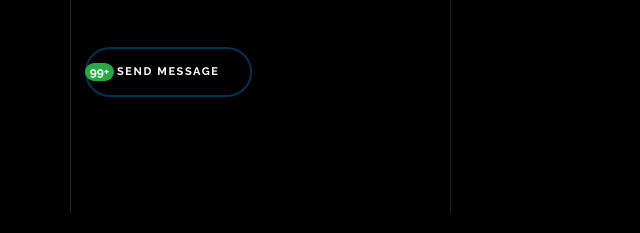
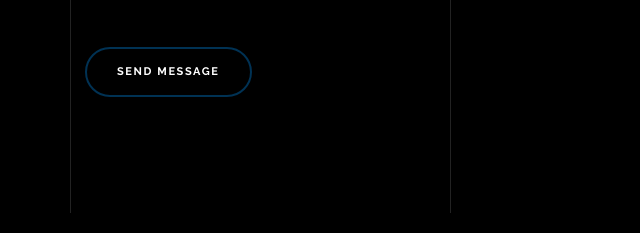
Before and after one commit to AhnSaeChan/Portfolio_Project, a plain HTML site: page unfold-master/index.html in a window 1280 px wide. Shown: the part 6539-6772 px from the top of the page, 0-640 px from the left. Drawn offline with nearby package versions, Linux system fonts and the light colour scheme; files whose address does not match are found by name.

Commit message:
20250131

```diff
--- a/unfold-master/index.html
+++ b/unfold-master/index.html
@@ -624,9 +624,7 @@
                 <div class="form-group row gsap-reveal">
                     <div class="col-md-12 d-flex align-items-center">
                       <input type="submit" class="btn btn-outline-pill btn-custom-light mr-3" value="Send Message">
-                      <span class="position-absolute top-0 start-100 translate-middle badge rounded-pill bg-success">
-                        99+
-                      </span>
+
                       <span class="submitting"></span>
                     </div>
                   </div>
```
